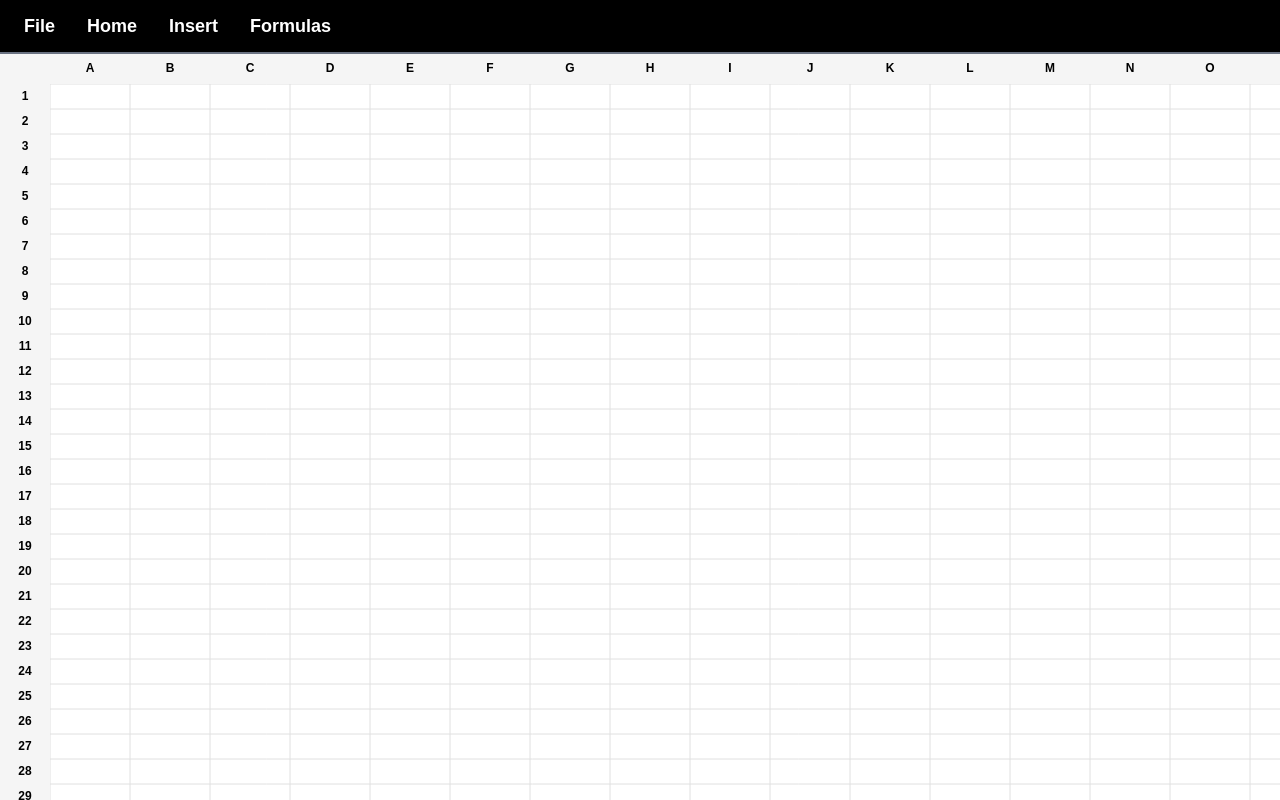
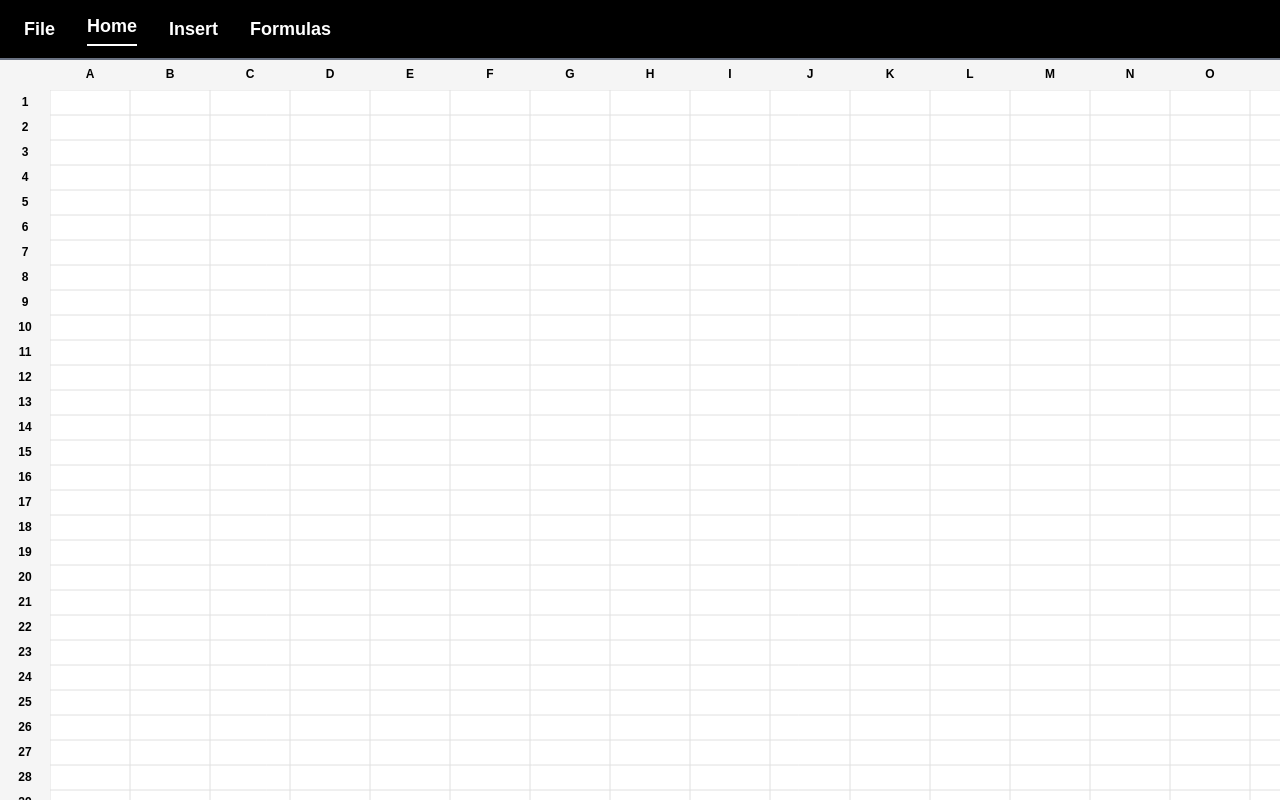
Before and after one commit to ChrissieFrankie/MACROHARDRibbonMaster, a Next.js app: page / in a window 1280 px wide. Both pictures are taken after a click on the button "EXCEL". Shown: the top 800 px of the page. Built offline with nearby package versions, Linux system fonts and the light colour scheme.

Commit message:
update workbook component: add underline to 'Home' header for selection

```diff
--- a/src/components/Workbook/workbook.tsx
+++ b/src/components/Workbook/workbook.tsx
@@ -78,7 +78,7 @@ export default function Workbook() {
       {/* Simple Ribbon Placeholder – expand this into your custom MACROHARD Ribbon later */}
       <div className="bg-black border-b-2 border-gray-500 px-6 py-3 flex items-center gap-8">
       <span className="font-bold text-lg text-white">File</span>
-        <span className="font-bold text-lg text-white">Home</span>
+        <span className="font-bold text-lg text-white border-b-2 border-white pb-1">Home</span>
         <span className="font-bold text-lg text-white">Insert</span>
         <span className="font-bold text-lg text-white">Formulas</span>
         {/* Add macro buttons here */}
```
